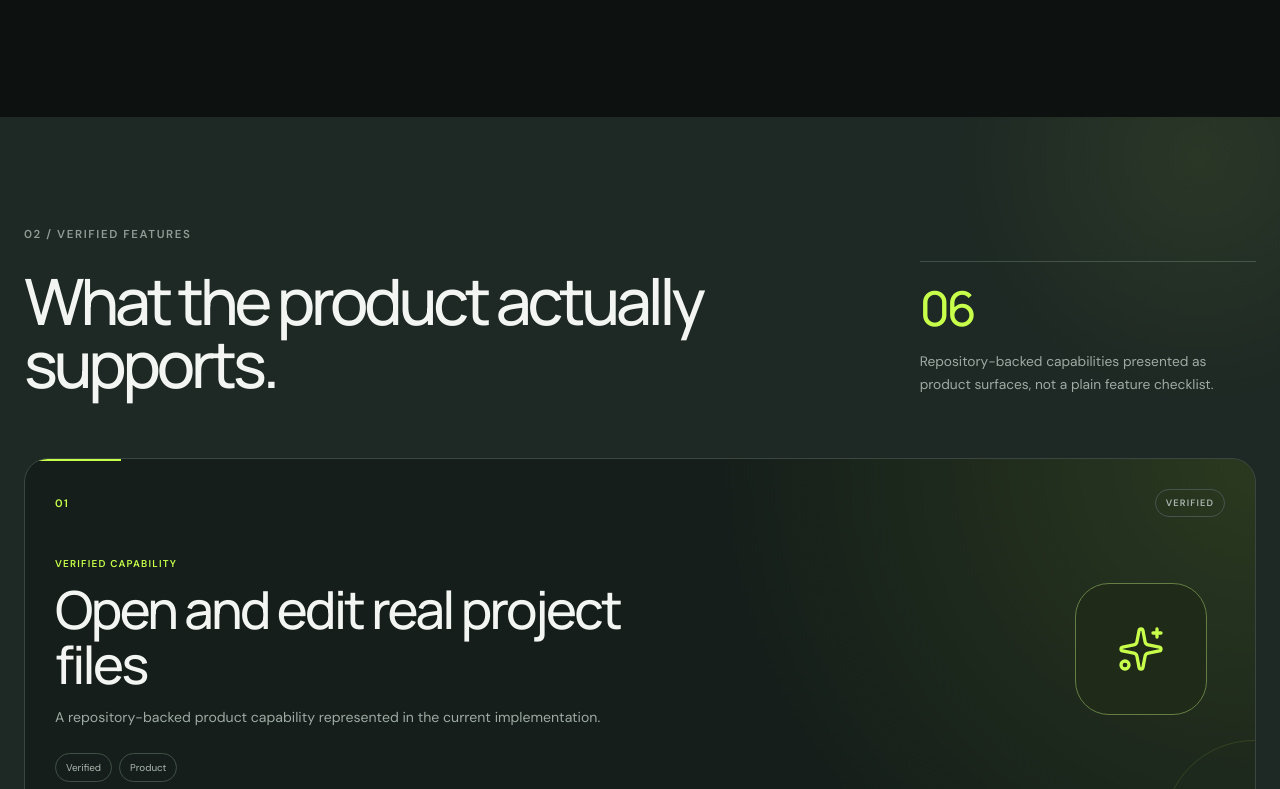
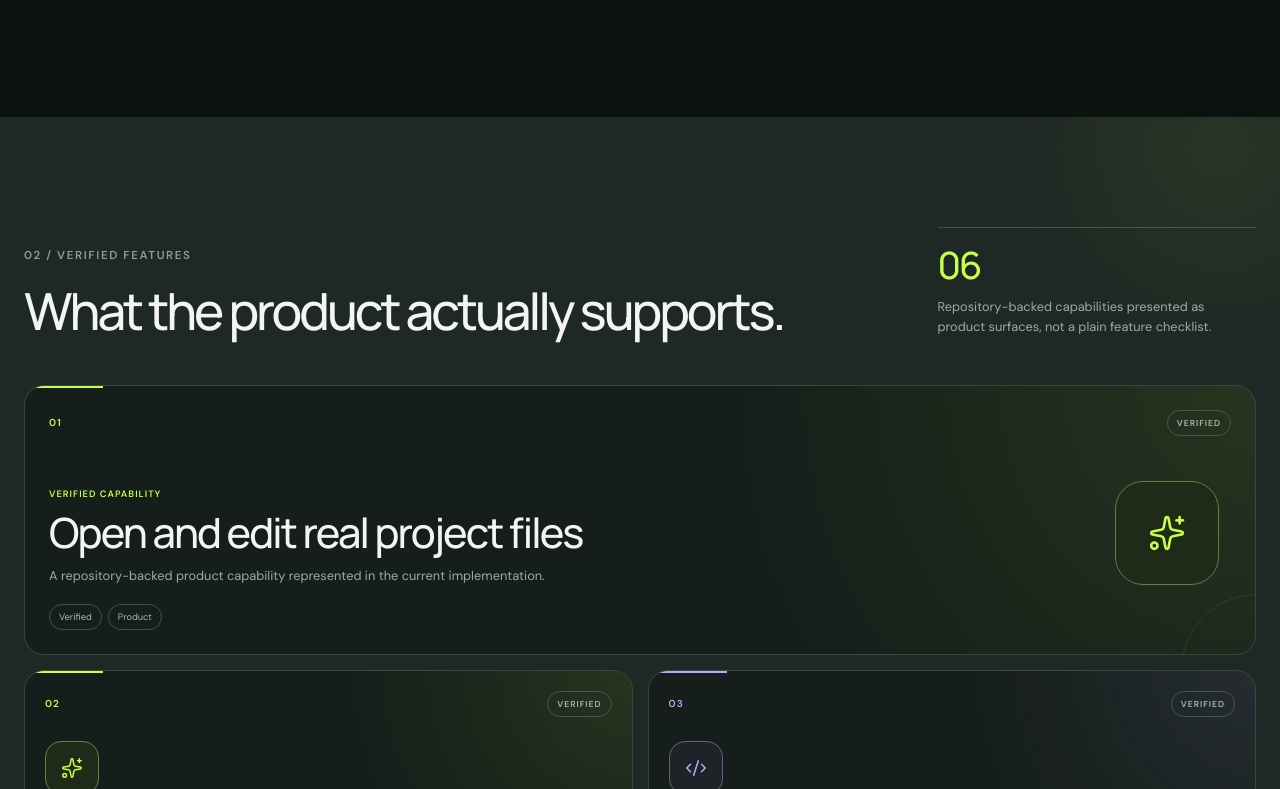
Before and after one commit to chengyang1017/portfolio, a React (Vite) app: page /projects/ai-code-tutor in a window 1280 px wide. Shown: the part 1851-2640 px from the top of the page. Built offline with nearby package versions, Linux system fonts and the light colour scheme.

Commit message:
Tighten verified feature showcase scale

```diff
--- a/src/styles/features.css
+++ b/src/styles/features.css
@@ -5,38 +5,38 @@
 
 .feature-section::before {
   content: '';
-  width: 520px;
-  height: 520px;
+  width: 440px;
+  height: 440px;
 
   position: absolute;
-  right: -180px;
-  top: -220px;
+  right: -160px;
+  top: -190px;
 
   border-radius: 50%;
-  background: radial-gradient(circle, #c7ff4a12 0%, transparent 68%);
+  background: radial-gradient(circle, #c7ff4a10 0%, transparent 68%);
   pointer-events: none;
 }
 
 .feature-section-intro {
   display: grid;
-  grid-template-columns: minmax(0, 1.35fr) minmax(240px, 0.55fr);
+  grid-template-columns: minmax(0, 1.35fr) minmax(220px, 0.5fr);
   align-items: end;
-  gap: 70px;
+  gap: 54px;
 }
 
 .feature-section-intro h2 {
-  max-width: 820px;
-  margin: 28px 0 0;
+  max-width: 760px;
+  margin: 22px 0 0;
 
   font-family: 'Manrope', sans-serif;
-  font-size: clamp(2.8rem, 5vw, 5.5rem);
+  font-size: clamp(2.25rem, 4vw, 4.35rem);
   font-weight: 500;
-  line-height: 0.98;
-  letter-spacing: -0.065em;
+  line-height: 1;
+  letter-spacing: -0.06em;
 }
 
 .feature-section-summary {
-  padding-top: 22px;
+  padding-top: 18px;
 
   border-top: 1px solid #405048;
 }
@@ -47,35 +47,35 @@
   color: var(--accent);
 
   font-family: 'Manrope', sans-serif;
-  font-size: 3rem;
+  font-size: 2.35rem;
   font-weight: 500;
   line-height: 1;
-  letter-spacing: -0.06em;
+  letter-spacing: -0.055em;
 }
 
 .feature-section-summary p {
-  max-width: 320px;
-  margin: 18px 0 0;
+  max-width: 300px;
+  margin: 13px 0 0;
 
   color: #9eaaa4;
-  font-size: 0.86rem;
-  line-height: 1.65;
+  font-size: 0.8rem;
+  line-height: 1.55;
 }
 
 .feature-showcase {
   display: grid;
   grid-template-columns: repeat(2, minmax(0, 1fr));
-  gap: 18px;
+  gap: 15px;
 
-  margin-top: 62px;
+  margin-top: 48px;
 }
 
 .feature-card {
   --feature-accent: #c7ff4a;
 
   min-width: 0;
-  min-height: 300px;
-  padding: 24px;
+  min-height: 238px;
+  padding: 20px;
 
   display: flex;
   flex-direction: column;
@@ -85,11 +85,11 @@
   overflow: hidden;
 
   border: 1px solid #3a4741;
-  border-radius: 24px;
+  border-radius: 20px;
   background:
     radial-gradient(
       circle at 100% 0%,
-      color-mix(in srgb, var(--feature-accent) 12%, transparent),
+      color-mix(in srgb, var(--feature-accent) 10%, transparent),
       transparent 42%
     ),
     #151e1a;
@@ -106,7 +106,7 @@
   position: absolute;
   inset: 0 auto auto 0;
 
-  width: 96px;
+  width: 78px;
   height: 2px;
 
   background: var(--feature-accent);
@@ -115,22 +115,22 @@
 .feature-card::after {
   content: '';
 
-  width: 180px;
-  height: 180px;
+  width: 150px;
+  height: 150px;
 
   position: absolute;
-  right: -90px;
-  bottom: -110px;
+  right: -78px;
+  bottom: -92px;
   z-index: -1;
 
-  border: 1px solid color-mix(in srgb, var(--feature-accent) 22%, transparent);
+  border: 1px solid color-mix(in srgb, var(--feature-accent) 20%, transparent);
   border-radius: 50%;
-  opacity: 0.55;
+  opacity: 0.48;
 }
 
 .feature-card:hover {
-  transform: translateY(-4px);
-  border-color: color-mix(in srgb, var(--feature-accent) 45%, #3a4741);
+  transform: translateY(-3px);
+  border-color: color-mix(in srgb, var(--feature-accent) 42%, #3a4741);
 }
 
 .feature-card[data-tone='sky'] {
@@ -151,118 +151,123 @@
 
 .feature-card-featured {
   grid-column: 1 / -1;
-  min-height: 330px;
-  padding: 30px;
+  min-height: 270px;
+  padding: 24px;
 }
 
 .feature-card-topline {
   display: flex;
   align-items: center;
   justify-content: space-between;
-  gap: 20px;
+  gap: 16px;
 }
 
 .feature-card-number,
 .feature-card-status,
 .feature-card-label {
   text-transform: uppercase;
-  letter-spacing: 0.12em;
+  letter-spacing: 0.11em;
 }
 
 .feature-card-number {
   color: var(--feature-accent);
 
-  font-size: 0.68rem;
+  font-size: 0.63rem;
   font-weight: 600;
 }
 
 .feature-card-status {
-  padding: 7px 10px;
+  padding: 6px 9px;
 
   border: 1px solid #46544e;
   border-radius: 99px;
 
   color: #aab5b0;
 
-  font-size: 0.58rem;
+  font-size: 0.54rem;
   font-weight: 600;
 }
 
 .feature-card-icon {
-  width: 64px;
-  height: 64px;
+  width: 54px;
+  height: 54px;
 
   display: grid;
   place-items: center;
 
-  margin-top: 32px;
+  margin-top: 24px;
 
   border: 1px solid color-mix(in srgb, var(--feature-accent) 30%, #3a4741);
-  border-radius: 19px;
+  border-radius: 16px;
   background: color-mix(in srgb, var(--feature-accent) 8%, #111815);
   color: var(--feature-accent);
 }
 
+.feature-card-icon svg {
+  width: 22px;
+  height: 22px;
+}
+
 .feature-card-featured .feature-card-icon {
-  width: 74px;
-  height: 74px;
-  border-radius: 22px;
+  width: 62px;
+  height: 62px;
+  border-radius: 18px;
 }
 
 .feature-card-copy {
-  max-width: 660px;
+  max-width: 620px;
   margin-top: auto;
-  padding-top: 34px;
+  padding-top: 26px;
 }
 
 .feature-card-label {
   color: var(--feature-accent);
 
-  font-size: 0.62rem;
+  font-size: 0.58rem;
   font-weight: 600;
 }
 
 .feature-card h3 {
-  max-width: 760px;
-  margin: 10px 0 0;
+  max-width: 700px;
+  margin: 8px 0 0;
 
   font-family: 'Manrope', sans-serif;
-  font-size: clamp(1.75rem, 3vw, 3rem);
+  font-size: clamp(1.45rem, 2.25vw, 2.35rem);
   font-weight: 500;
-  line-height: 1.05;
-  letter-spacing: -0.05em;
+  line-height: 1.07;
+  letter-spacing: -0.045em;
 }
 
 .feature-card-featured h3 {
-  font-size: clamp(2.4rem, 4.1vw, 4.35rem);
+  font-size: clamp(1.95rem, 3.25vw, 3.35rem);
 }
 
 .feature-card-copy p {
-  max-width: 560px;
-  margin: 14px 0 0;
+  max-width: 520px;
+  margin: 11px 0 0;
 
   color: #9eaaa4;
-  font-size: 0.88rem;
-  line-height: 1.65;
+  font-size: 0.8rem;
+  line-height: 1.55;
 }
 
 .feature-card-tags {
   display: flex;
   flex-wrap: wrap;
-  gap: 7px;
+  gap: 6px;
 
-  margin-top: 24px;
+  margin-top: 18px;
 }
 
 .feature-card-tags span {
-  padding: 7px 10px;
+  padding: 6px 9px;
 
   border: 1px solid #405048;
   border-radius: 99px;
 
   color: #aeb8b3;
 
-  font-size: 0.62rem;
+  font-size: 0.58rem;
 }
 
 @media (min-width: 901px) {
@@ -270,7 +275,7 @@
     display: grid;
     grid-template-columns: minmax(0, 1fr) auto;
     grid-template-rows: auto 1fr auto;
-    column-gap: 80px;
+    column-gap: 58px;
   }
 
   .feature-card-featured .feature-card-topline {
@@ -281,17 +286,17 @@
     grid-column: 2;
     grid-row: 2 / 4;
 
-    width: 132px;
-    height: 132px;
+    width: 104px;
+    height: 104px;
     align-self: center;
-    margin: 0 18px 0 0;
+    margin: 0 12px 0 0;
 
-    border-radius: 34px;
+    border-radius: 28px;
   }
 
   .feature-card-featured .feature-card-icon svg {
-    width: 48px;
-    height: 48px;
+    width: 38px;
+    height: 38px;
   }
 
   .feature-card-featured .feature-card-copy {
@@ -310,50 +315,64 @@
 @media (max-width: 900px) {
   .feature-section-intro {
     grid-template-columns: 1fr;
-    gap: 36px;
+    gap: 28px;
   }
 
   .feature-section-summary {
-    max-width: 440px;
+    max-width: 400px;
   }
 }
 
 @media (max-width: 680px) {
   .feature-section-intro h2 {
-    font-size: clamp(2.5rem, 12vw, 4.1rem);
+    font-size: clamp(2.1rem, 10vw, 3.4rem);
   }
 
   .feature-showcase {
     grid-template-columns: 1fr;
-    gap: 14px;
+    gap: 12px;
 
-    margin-top: 44px;
+    margin-top: 36px;
   }
 
   .feature-card,
   .feature-card-featured {
     grid-column: auto;
-    min-height: 260px;
-    padding: 20px;
-    border-radius: 20px;
+    min-height: 218px;
+    padding: 18px;
+    border-radius: 18px;
   }
 
   .feature-card-icon,
   .feature-card-featured .feature-card-icon {
-    width: 58px;
-    height: 58px;
+    width: 50px;
+    height: 50px;
 
-    margin-top: 28px;
+    margin-top: 20px;
 
-    border-radius: 17px;
+    border-radius: 15px;
+  }
+
+  .feature-card-icon svg,
+  .feature-card-featured .feature-card-icon svg {
+    width: 20px;
+    height: 20px;
   }
 
   .feature-card-copy {
-    padding-top: 28px;
+    padding-top: 20px;
   }
 
   .feature-card h3,
   .feature-card-featured h3 {
-    font-size: clamp(1.8rem, 8vw, 2.6rem);
+    font-size: clamp(1.5rem, 6.8vw, 2.15rem);
+  }
+
+  .feature-card-copy p {
+    font-size: 0.78rem;
+  }
+
+  .feature-card-tags {
+    margin-top: 15px;
   }
 }
```
